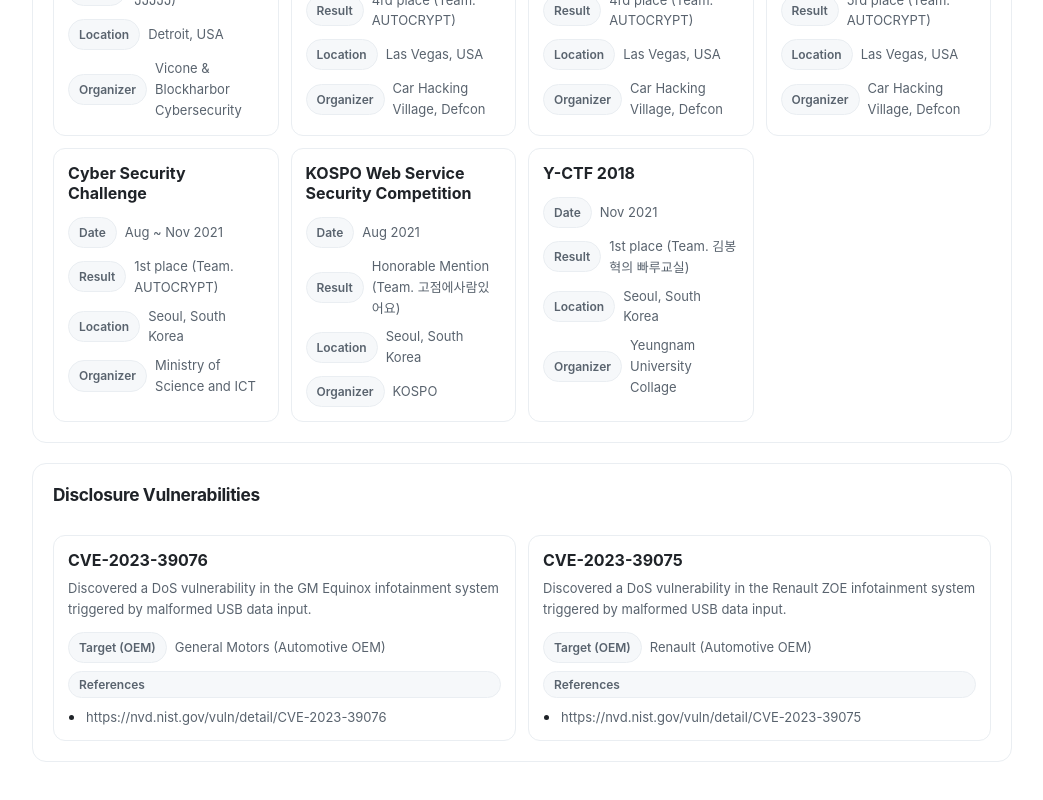
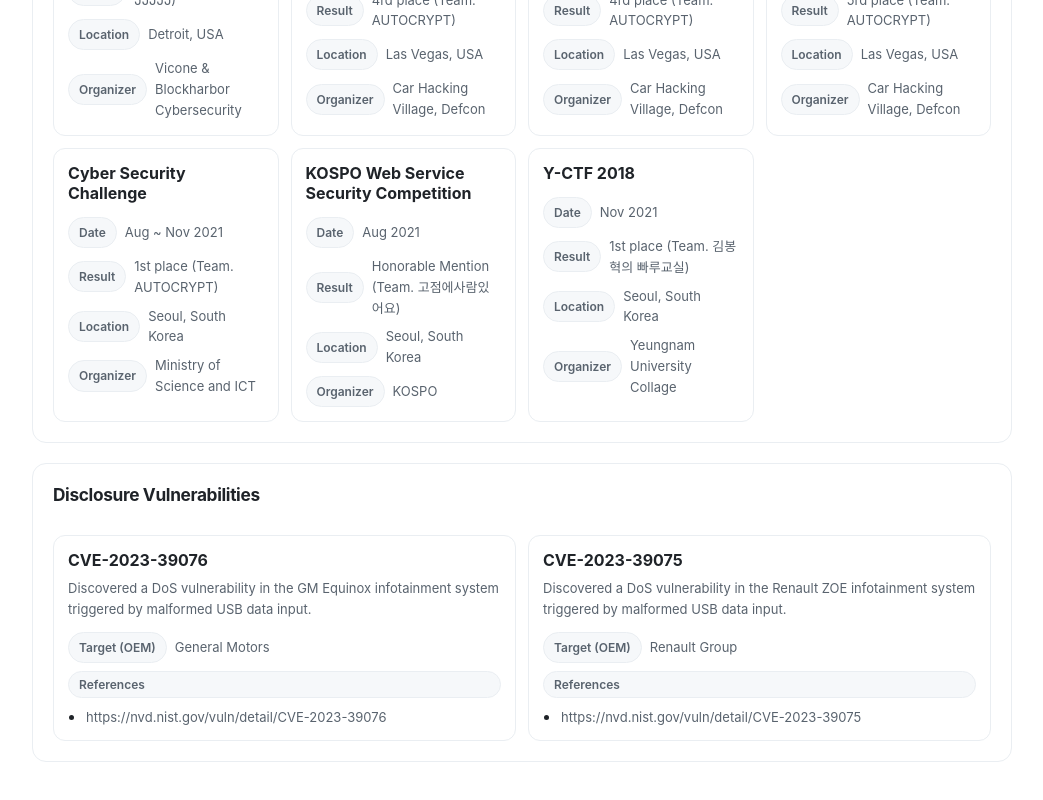
Before and after one commit to dhje0ng/blog, a Next.js app: page /about in a window 1280 px wide. Shown: the part 1472-2272 px from the top of the page, without its empty margins (118-1161 px from the left). Built offline with nearby package versions, Linux system fonts and the light colour scheme.

Commit message:
Update about/page.tsx

```diff
--- a/app/about/page.tsx
+++ b/app/about/page.tsx
@@ -16,7 +16,7 @@
   {
     cveId: "CVE-2023-39076",
     description: "Discovered a DoS vulnerability in the GM Equinox infotainment system triggered by malformed USB data input.",
-    target: "General Motors (Automotive OEM)",
+    target: "General Motors",
     references: [
       "https://nvd.nist.gov/vuln/detail/CVE-2023-39076",
     ]
@@ -24,7 +24,7 @@
   {
     cveId: "CVE-2023-39075",
     description: "Discovered a DoS vulnerability in the Renault ZOE infotainment system triggered by malformed USB data input.",
-    target: "Renault (Automotive OEM)",
+    target: "Renault Group",
     references: [
       "https://nvd.nist.gov/vuln/detail/CVE-2023-39075"
     ]
```
